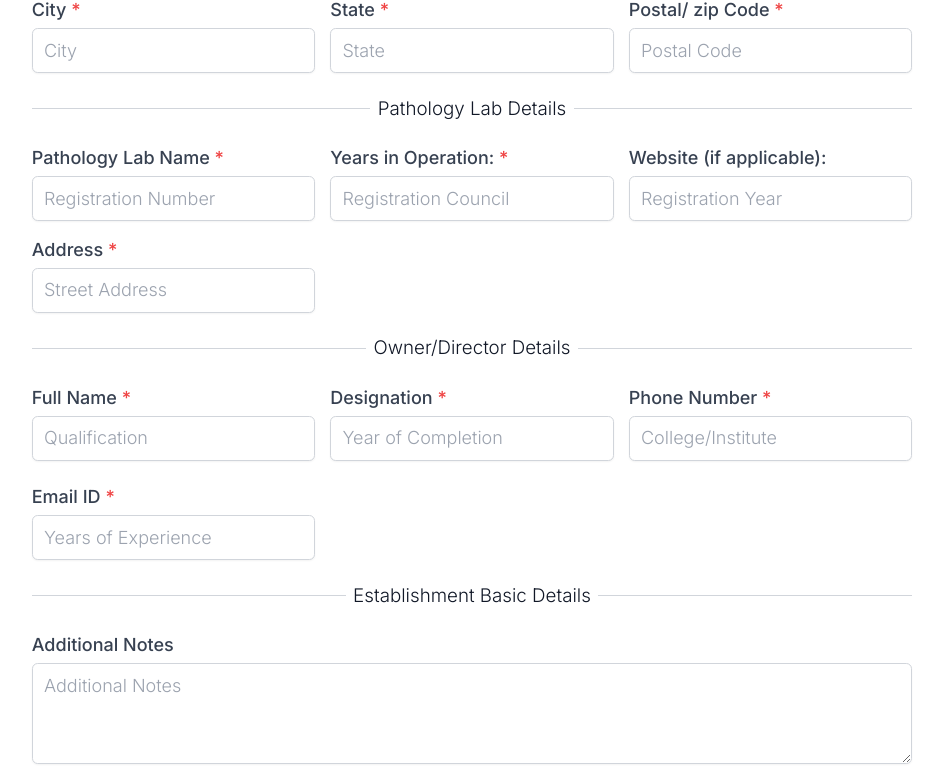
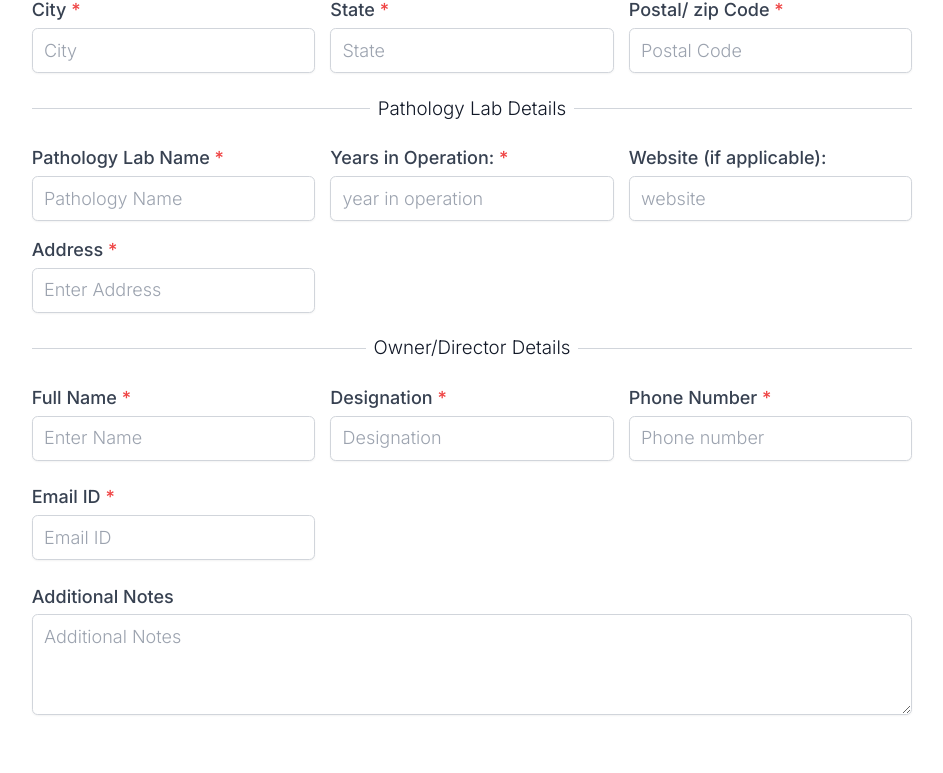
Before and after one commit to Ritik8097/AayushHealthcare, a React (Create React App) app: page /Pathology in a window 1280 px wide. Shown: the part 560-1333 px from the top of the page, without its empty margins (168-1111 px from the left). Built offline with nearby package versions, Linux system fonts and the light colour scheme; a web font is replaced by a local one.

Commit message:
pathology form completed

```diff
--- a/src/Banner.js
+++ b/src/Banner.js
@@ -46,6 +46,8 @@ const Banner = () => {
     { type: "video", src: "https://cdn.shopify.com/videos/c/o/v/403fc210eec54d41b620a0cabe78c9f9.mp4" },
   ];
 
+
+
   const content = isMobile ? mobileContent : desktopContent;
 
   useEffect(() => {
--- a/src/PathologyOnBoardForm.js
+++ b/src/PathologyOnBoardForm.js
@@ -22,21 +22,15 @@ const FranchiseOnBoardForm = () => {
     city: "",
     state: "",
     postalCode: "",
-    registrationNumber: "",
-    registrationCouncil: "",
-    registrationYear: "",
-    qualification: "",
-    yearOfCompletion: "",
-    collegeInstitute: "",
-    yearsOfExperience: "",
-    specialty: "",
-    locality: "",
+    pathologyname: "",
+    yearinoperation: "",
+    website: "",
+    ownername: "",
+    designation: "",
+    phoneno: "",
+    emailid: "",
     additionalNotes: "",
-    establishment: "",
-    city1: "",
-    state1: "",
-    panCard: null,
-    certificates: [],
+
   })
 
   const location = useLocation()
@@ -123,7 +117,7 @@ const FranchiseOnBoardForm = () => {
       const controller = new AbortController()
       const timeoutId = setTimeout(() => controller.abort(), 60000) // 60 second timeout
 
-      const response = await fetch("https://formbackend-n4tm.onrender.com/api/doctors/add", {
+      const response = await fetch("http://localhost:5000/api/pathology/add", {
         method: "POST",
         body: formData,
 
@@ -143,21 +137,15 @@ const FranchiseOnBoardForm = () => {
           city: "",
           state: "",
           postalCode: "",
-          registrationNumber: "",
-          registrationCouncil: "",
-          registrationYear: "",
-          qualification: "",
-          yearOfCompletion: "",
-          collegeInstitute: "",
-          yearsOfExperience: "",
-          specialty: "",
-          locality: "",
+          pathologyname: "",
+          yearinoperation: "",
+          website: "",
+          ownername: "",
+          designation: "",
+          phoneno: "",
+          emailid: "",
           additionalNotes: "",
-          establishment: "",
-          city1: "",
-          state1: "",
-          panCard: null,
-          certificates: [],
+
         })
 
         // Reset file input fields
@@ -193,7 +181,7 @@ const FranchiseOnBoardForm = () => {
       const controller = new AbortController()
       const timeoutId = setTimeout(() => controller.abort(), 60000) // 60 second timeout
 
-      const response = await fetch("https://formbackend-n4tm.onrender.com/api/doctors/download", {
+      const response = await fetch("https://formbackend-n4tm.onrender.com/api/pathology/download", {
         signal: controller.signal,
       })
 
@@ -411,9 +399,9 @@ const FranchiseOnBoardForm = () => {
               </label>
               <input
                 type="text"
-                name="registrationNumber"
-                placeholder="Registration Number"
-                value={doctorData.registrationNumber}
+                name="pathologyname"
+                placeholder="Pathology Name"
+                value={doctorData.pathologyname}
                 onChange={handleChange}
                 required
                 className="mt-1 block w-full px-3 py-2 border border-gray-300 rounded-md shadow-sm focus:outline-none focus:ring-primary-500 focus:border-primary-500"
@@ -425,9 +413,9 @@ const FranchiseOnBoardForm = () => {
               </label>
               <input
                 type="text"
-                name="registrationCouncil"
-                placeholder="Registration Council"
-                value={doctorData.registrationCouncil}
+                name="yearinoperation"
+                placeholder="year in operation"
+                value={doctorData.yearinoperation}
                 onChange={handleChange}
                 required
                 className="mt-1 block w-full px-3 py-2 border border-gray-300 rounded-md shadow-sm focus:outline-none focus:ring-primary-500 focus:border-primary-500"
@@ -439,9 +427,9 @@ const FranchiseOnBoardForm = () => {
               </label>
               <input
                 type="text"
-                name="registrationYear"
-                placeholder="Registration Year"
-                value={doctorData.registrationYear}
+                name="website"
+                placeholder="website"
+                value={doctorData.website}
                 onChange={handleChange}
                 required
                 className="mt-1 block w-full px-3 py-2 border border-gray-300 rounded-md shadow-sm focus:outline-none focus:ring-primary-500 focus:border-primary-500"
@@ -455,7 +443,7 @@ const FranchiseOnBoardForm = () => {
             <input
               type="text"
               name="address"
-              placeholder="Street Address"
+              placeholder="Enter Address"
               value={doctorData.address}
               onChange={handleChange}
               required
@@ -481,9 +469,9 @@ const FranchiseOnBoardForm = () => {
               </label>
               <input
                 type="text"
-                name="qualification"
-                placeholder="Qualification"
-                value={doctorData.qualification}
+                name="ownername"
+                placeholder="Enter Name"
+                value={doctorData.ownername}
                 onChange={handleChange}
                 required
                 className="mt-1 block w-full px-3 py-2 border border-gray-300 rounded-md shadow-sm focus:outline-none focus:ring-primary-500 focus:border-primary-500"
@@ -495,9 +483,9 @@ const FranchiseOnBoardForm = () => {
               </label>
               <input
                 type="text"
-                name="yearOfCompletion"
-                placeholder="Year of Completion"
-                value={doctorData.yearOfCompletion}
+                name="designation"
+                placeholder="Designation"
+                value={doctorData.designation}
                 onChange={handleChange}
                 required
                 className="mt-1 block w-full px-3 py-2 border border-gray-300 rounded-md shadow-sm focus:outline-none focus:ring-primary-500 focus:border-primary-500"
@@ -509,9 +497,9 @@ const FranchiseOnBoardForm = () => {
               </label>
               <input
                 type="text"
-                name="collegeInstitute"
-                placeholder="College/Institute"
-                value={doctorData.collegeInstitute}
+                name="phoneno"
+                placeholder="Phone number"
+                value={doctorData.phoneno}
                 onChange={handleChange}
                 required
                 className="mt-1 block w-full px-3 py-2 border border-gray-300 rounded-md shadow-sm focus:outline-none focus:ring-primary-500 focus:border-primary-500"
@@ -527,9 +515,9 @@ const FranchiseOnBoardForm = () => {
               </label>
               <input
                 type="text"
-                name="yearsOfExperience"
-                placeholder="Years of Experience"
-                value={doctorData.yearsOfExperience}
+                name="emailid"
+                placeholder="Email ID"
+                value={doctorData.emailid}
                 onChange={handleChange}
                 required
                 className="mt-1 block w-full px-3 py-2 border border-gray-300 rounded-md shadow-sm focus:outline-none focus:ring-primary-500 focus:border-primary-500"
@@ -538,7 +526,7 @@ const FranchiseOnBoardForm = () => {
 
           </div>
 
-          <div className="relative my-6">
+          {/* <div className="relative my-6">
             <div className="absolute inset-0 flex items-center">
               <div className="w-full border-t border-gray-300"></div>
             </div>
@@ -547,7 +535,7 @@ const FranchiseOnBoardForm = () => {
                 Establishment Basic Details
               </span>
             </div>
-          </div>
+          </div> */}
 
           {/* Establishment Radio Buttons */}
           {/* <div>
```
